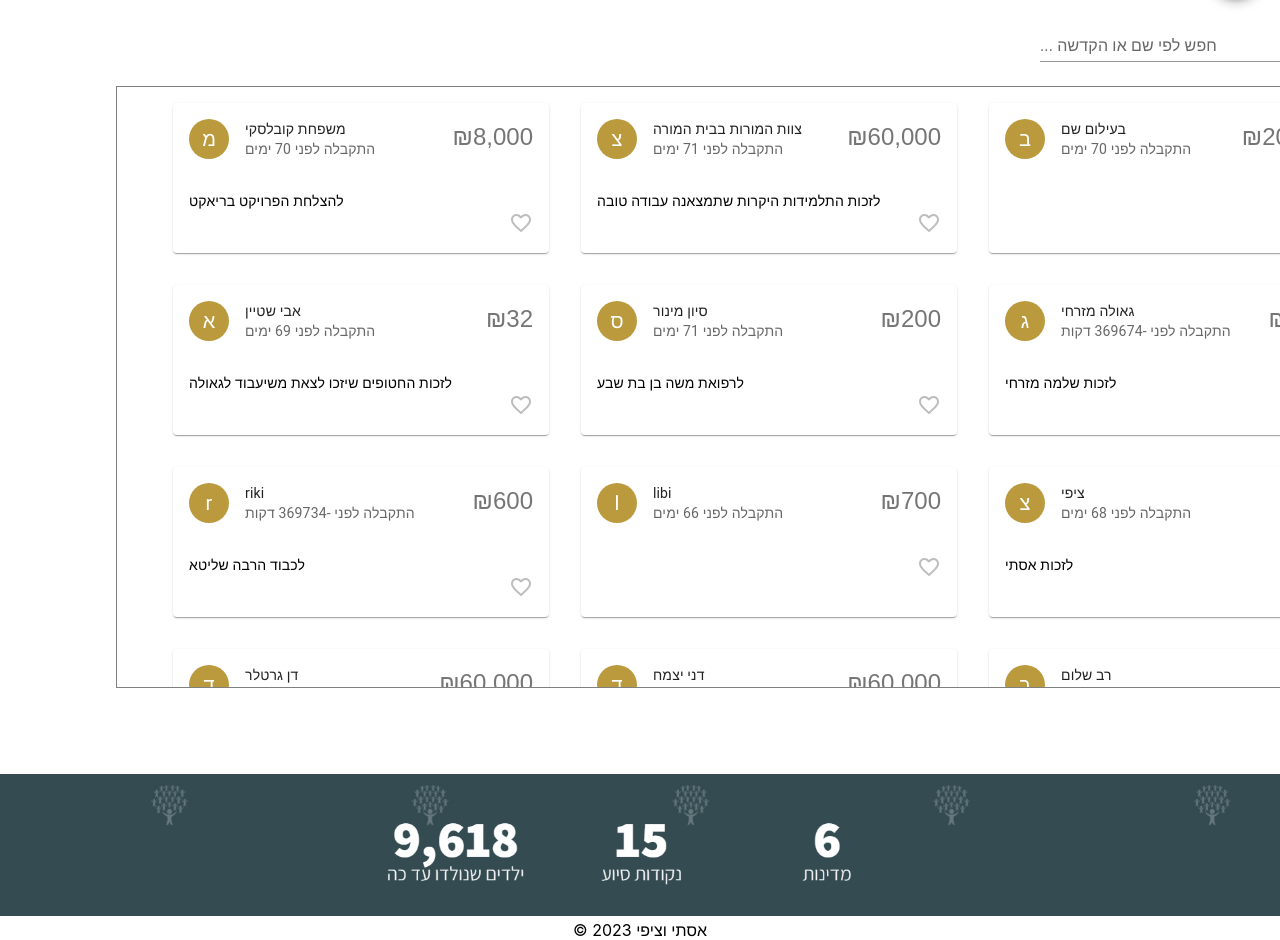
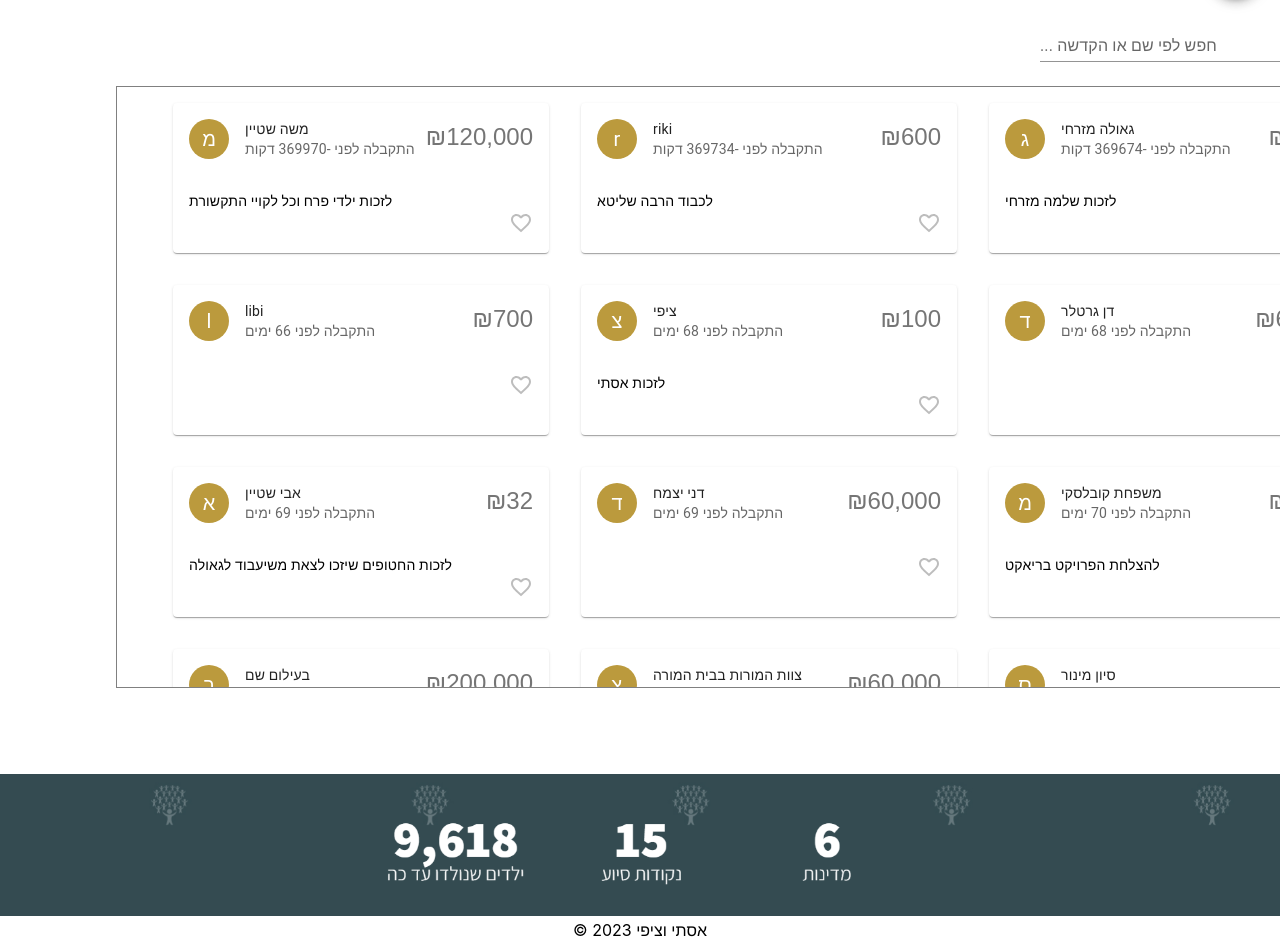
Before and after one commit to tzippykovalsky/reactProject, a React (Create React App) app: page / in a window 1280 px wide. Shown: the part 987-1927 px from the top of the page. Built offline with nearby package versions, Linux system fonts and the light colour scheme; no server answers.

Commit message:
Array sorted by new date by default

```diff
--- a/src/App.js
+++ b/src/App.js
@@ -25,6 +25,14 @@ function App() {
       //יש לשים לב חודש מתחיל ב-0
       //כלומר ינואר=0
       donationTime: new Date(2023, 11, 21, 3, 42),
+    },
+    {
+      name: "משה שטיין",
+      dedication: "לזכות ילדי פרח וכל לקויי התקשורת",
+      sum: 120000,
+      //יש לשים לב חודש מתחיל ב-0
+      //כלומר ינואר=0
+      donationTime: new Date(2024, 10, 12, 23, 38),
     },
     {
       name: "צוות המורות בבית המורה",
--- a/src/DonationsList.js
+++ b/src/DonationsList.js
@@ -22,7 +22,7 @@ const DonationsList = (props) => {
     // const sortedArr = [...props.DonationsArr].sort((a, b) => new Date(b.donationTime) - new Date(a.donationTime));
     // props.setDonationsArr(sortedArr);
       setFilteredDonationsArr(
-        props.DonationsArr.filter((item) => item.name.includes(searchValue) || item.dedication.includes(searchValue))
+        props.DonationsArr.filter((item) => item.name.includes(searchValue) || item.dedication.includes(searchValue)).sort((a, b) => new Date(b.donationTime) - new Date(a.donationTime))
       );
 
   }, [props.DonationsArr, searchValue]);// הפונקציה תתבצע בעת שינוי באחד השתנים הבאים
```
